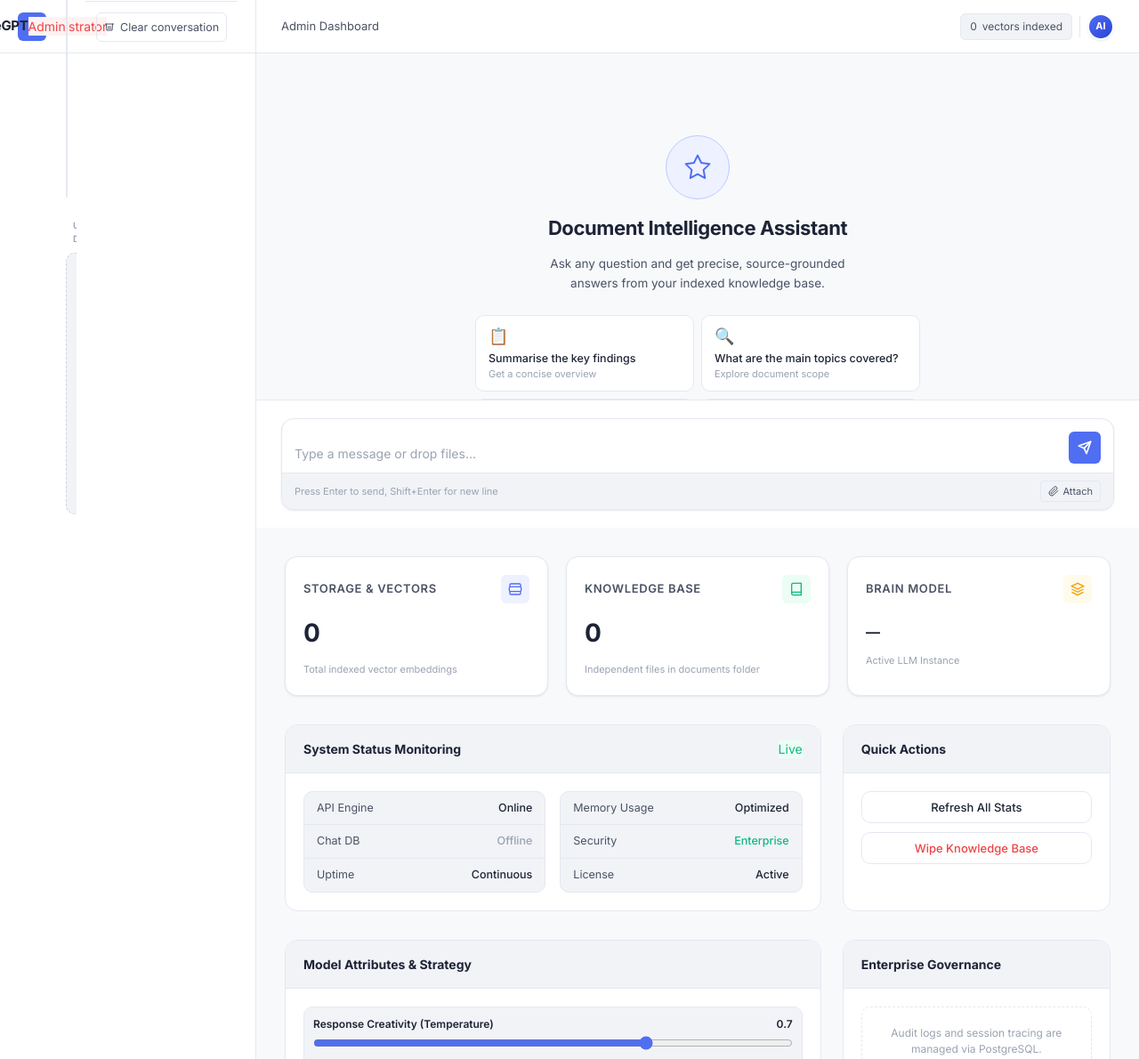
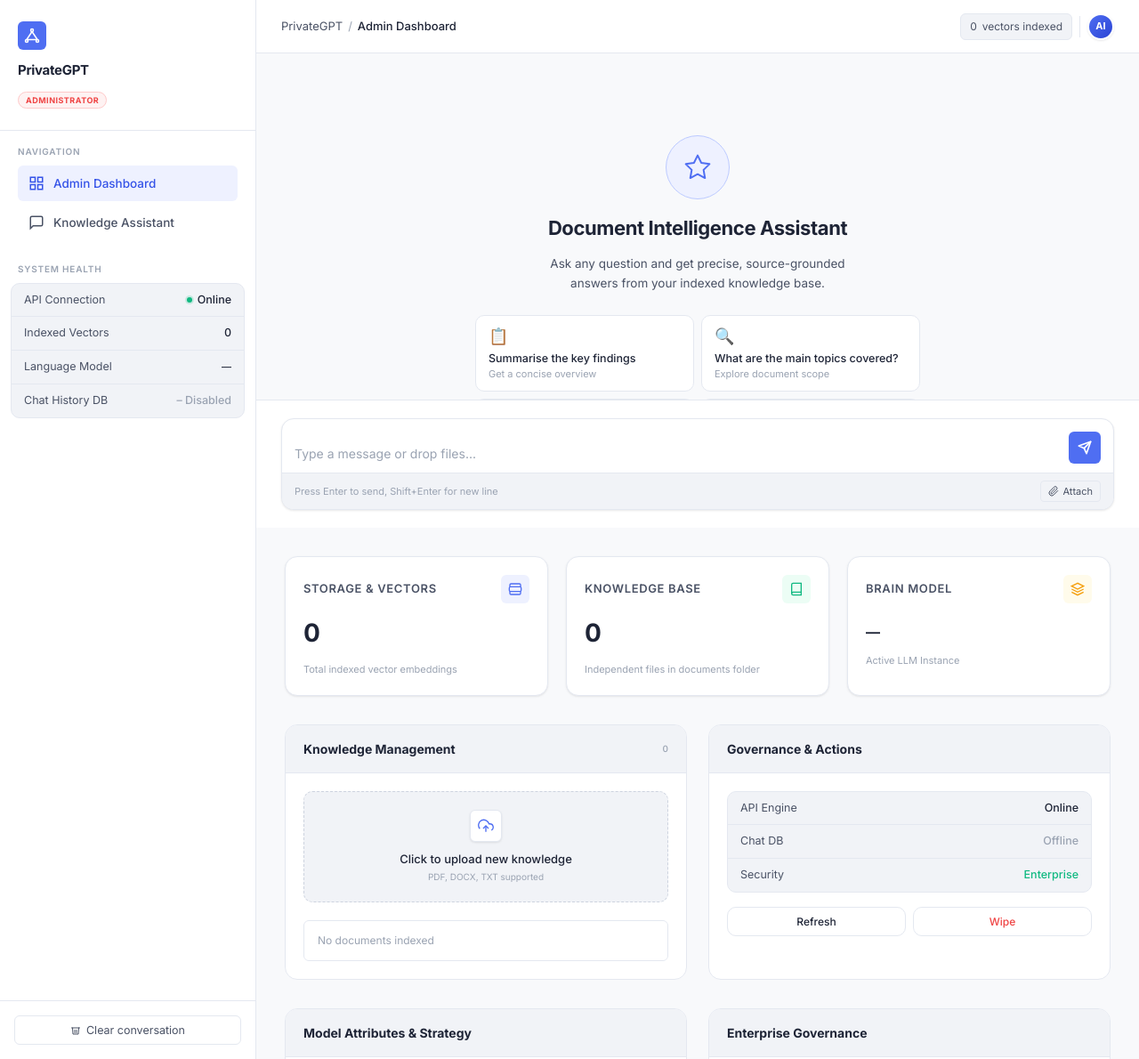
Before and after one commit to pseuaioffice/PrivateGPT, a Flask app: page /admin in a window 1280 px wide. Shown: the whole page at 89% size. Run offline with Flask 3, Linux system fonts and the light colour scheme; data that the repository does not hold is empty.

Commit message:
Fix Admin UI layout: resolve brand area overlaps, anchor sidebar footer, and improve vertical spacing

```diff
--- a/frontend/templates/index.html
+++ b/frontend/templates/index.html
@@ -114,11 +114,11 @@
 
     /* Sidebar header */
     .sidebar-brand {
-      height: var(--header-h);
-      display: flex;
-      align-items: center;
-      gap: 10px;
-      padding: 0 20px;
+      display: flex;
+      flex-direction: column;
+      align-items: flex-start;
+      gap: 12px;
+      padding: 24px 20px;
       border-bottom: 1px solid var(--border);
       flex-shrink: 0;
     }
@@ -144,6 +144,16 @@
       font-weight: 700;
       color: var(--text);
       letter-spacing: -.3px;
+    }
+
+    .brand-badge {
+      font-size: 9px;
+      font-weight: 700;
+      padding: 2px 8px;
+      border-radius: 99px;
+      text-transform: uppercase;
+      letter-spacing: 0.5px;
+      border: 1px solid var(--border);
     }
 
     .brand-badge.admin {
@@ -221,7 +231,7 @@
 
     .monitor-section {
       display: grid;
-      grid-template-columns: 2fr 1fr;
+      grid-template-columns: repeat(auto-fit, minmax(320px, 1fr));
       gap: 24px;
     }
 
@@ -596,8 +606,9 @@
 
     /* Sidebar footer */
     .sidebar-footer {
-      padding: 12px;
+      padding: 16px;
       border-top: 1px solid var(--border);
+      margin-top: auto;
       flex-shrink: 0;
     }
 
@@ -1477,7 +1488,6 @@
 
     <div class="sidebar-brand">
       <div class="brand-logo">
-        <!-- Logo: neural-ish icon -->
         <svg viewBox="0 0 24 24" fill="none" stroke="white" stroke-width="2" stroke-linecap="round"
           stroke-linejoin="round">
           <circle cx="12" cy="4" r="2" />
@@ -1487,14 +1497,16 @@
           <line x1="12" y1="6" x2="20" y2="18" />
           <line x1="4" y1="18" x2="20" y2="18" />
         </svg>
+      </div>
       <span class="brand-name">PrivateGPT</span>
       <span class="brand-badge admin">Administrator</span>
     </div>
+
     <div class="sidebar-body">
 
-        <!-- Admin Navigation -->
+      <!-- Sidebar Navigation (Always Visible) -->
       <div class="sidebar-section">
-          <div class="sidebar-section-label">Administration</div>
+        <div class="sidebar-section-label">Navigation</div>
         <div class="admin-menu">
           <div class="admin-menu-item active" id="menu-dash" onclick="showView('dash')">
             <svg viewBox="0 0 24 24" fill="none" stroke="currentColor" stroke-width="2" stroke-linecap="round">
@@ -1503,17 +1515,19 @@
               <rect x="14" y="14" width="7" height="7" />
               <rect x="3" y="14" width="7" height="7" />
             </svg>
-              Dashboard
+            Admin Dashboard
           </div>
           <div class="admin-menu-item" id="menu-chat" onclick="showView('chat')">
             <svg viewBox="0 0 24 24" fill="none" stroke="currentColor" stroke-width="2" stroke-linecap="round">
               <path d="M21 15a2 2 0 0 1-2 2H7l-4 4V5a2 2 0 0 1 2-2h14a2 2 0 0 1 2 2z" />
             </svg>
-              Live Chat
-            </div>
-          </div>
-        </div>
-
+            Knowledge Assistant
+          </div>
+        </div>
+      </div>
+
+      <!-- Chat-Specific Sidebar Content -->
+      <div id="sidebar-chat-content" style="display:none; flex: 1; flex-direction: column; overflow: hidden;">
         <!-- New conversation -->
         <div id="new-chat-container">
           <button class="new-chat-btn" id="new-chat-btn">
@@ -1538,8 +1552,38 @@
             <div class="doc-empty">Loading…</div>
           </div>
         </div>
-
-        <!-- Retrieval Settings -->
+      </div>
+
+      <!-- System Settings (Shared or Admin) -->
+      <div id="sidebar-settings-content">
+        <!-- System status -->
+        <div class="sidebar-section">
+          <div class="sidebar-section-label">System Health</div>
+          <div class="status-widget">
+            <div class="status-row">
+              <span class="status-key">API Connection</span>
+              <span class="status-val" id="conn-val">
+                <span class="dot" id="conn-dot"></span><span id="conn-text">Checking</span>
+              </span>
+            </div>
+            <div class="status-row">
+              <span class="status-key">Indexed Vectors</span>
+              <span class="status-val" id="vec-val">—</span>
+            </div>
+            <div class="status-row">
+              <span class="status-key">Language Model</span>
+              <span class="status-val" id="model-val" style="font-size:11px">—</span>
+            </div>
+            <div class="status-row">
+              <span class="status-key">Chat History DB</span>
+              <span class="status-val" id="db-status-val">—</span>
+            </div>
+          </div>
+        </div>
+      </div>
+
+      <!-- Retrieval Settings (Only in Chat mode) -->
+      <div id="sidebar-retrieval-settings" style="display:none">
         <div class="sidebar-section">
           <div class="sidebar-section-label">Retrieval Settings</div>
           <div class="status-widget">
@@ -1558,62 +1602,6 @@
               </div>
             </div>
           </div>
-        </div>
-
-        <!-- System status -->
-        <div class="sidebar-section">
-          <div class="sidebar-section-label">System Status</div>
-          <div class="status-widget">
-            <div class="status-row">
-              <span class="status-key">API Connection</span>
-              <span class="status-val" id="conn-val">
-                <span class="dot" id="conn-dot"></span><span id="conn-text">Checking</span>
-              </span>
-            </div>
-            <div class="status-row">
-              <span class="status-key">Indexed Vectors</span>
-              <span class="status-val" id="vec-val">—</span>
-            </div>
-            <div class="status-row">
-              <span class="status-key">Language Model</span>
-              <span class="status-val" id="model-val" style="font-size:11px">—</span>
-            </div>
-            <div class="status-row">
-              <span class="status-key">Chat History DB</span>
-              <span class="status-val" id="db-status-val">—</span>
-            </div>
-          </div>
-        </div>
-
-        <!-- Upload -->
-        <div class="sidebar-section" id="docs-section">
-          <div class="sidebar-section-label">Upload Document</div>
-          <div class="upload-zone" id="upload-zone">
-            <div class="upload-icon-wrap">
-              <svg viewBox="0 0 24 24" fill="none" stroke="currentColor" stroke-width="1.8" stroke-linecap="round"
-                stroke-linejoin="round">
-                <polyline points="16 16 12 12 8 16" />
-                <line x1="12" y1="12" x2="12" y2="21" />
-                <path d="M20.39 18.39A5 5 0 0 0 18 9h-1.26A8 8 0 1 0 3 16.3" />
-              </svg>
-            </div>
-            <div class="upload-title">Drop files here</div>
-            <div class="upload-sub">PDF · DOCX · TXT · MD · CSV</div>
-            <input type="file" id="file-input" accept=".pdf,.docx,.txt,.md,.csv" />
-            <div class="progress-bar-wrap" id="prog-wrap">
-              <div class="progress-bar-fill" id="prog-bar"></div>
-            </div>
-          </div>
-        </div>
-
-        <!-- Indexed files -->
-        <div class="sidebar-section" style="overflow:hidden">
-          <div class="sidebar-section-label" style="display:flex;justify-content:space-between;align-items:center">
-            <span>Indexed Files</span>
-            <span style="font-size:10px;font-weight:500;color:var(--text-3)" id="doc-count-label"></span>
-          </div>
-          <div class="doc-list" id="doc-list">
-            <div class="doc-empty">Loading documents…</div>
         </div>
       </div>
 
@@ -1640,7 +1628,9 @@
     <!-- Topbar -->
     <div class="topbar">
       <div class="topbar-breadcrumb">
-        <span class="bc-item">Admin Dashboard</span>
+        <span class="bc-item">PrivateGPT</span>
+        <span class="bc-sep">/</span>
+        <span class="bc-item active" id="breadcrumb-view">Admin Dashboard</span>
       </div>
 
       <div class="topbar-right">
@@ -1765,48 +1755,57 @@
       </div>
 
       <div class="monitor-section">
+        <!-- New Knowledge Management Panel in Dashboard -->
         <div class="panel">
           <div class="panel-header">
-            <div class="panel-title">System Status Monitoring</div>
-            <span class="brand-badge" id="dash-status-badge">Live</span>
-          </div>
-          <div class="panel-body">
-            <div style="display:grid; grid-template-columns: 1fr 1fr; gap: 16px;">
+            <div class="panel-title">Knowledge Management</div>
+            <span style="font-size:10px;font-weight:500;color:var(--text-3)" id="doc-count-label"></span>
+          </div>
+          <div class="panel-body" style="display:flex; flex-direction:column; gap:20px;">
+            <!-- Integrated Upload -->
+            <div class="upload-zone" id="upload-zone" style="padding: 20px;">
+              <div class="upload-icon-wrap" style="width:36px; height:36px;"><svg viewBox="0 0 24 24" fill="none"
+                  stroke="currentColor" stroke-width="1.8">
+                  <polyline points="16 16 12 12 8 16" />
+                  <line x1="12" y1="12" x2="12" y2="21" />
+                  <path d="M20.39 18.39A5 5 0 0 0 18 9h-1.26A8 8 0 1 0 3 16.3" />
+                </svg></div>
+              <div class="upload-title" style="font-size:13px">Click to upload new knowledge</div>
+              <div class="upload-sub" style="font-size:10px">PDF, DOCX, TXT supported</div>
+              <input type="file" id="file-input" accept=".pdf,.docx,.txt,.md,.csv" />
+              <div class="progress-bar-wrap" id="prog-wrap">
+                <div class="progress-bar-fill" id="prog-bar"></div>
+              </div>
+            </div>
+            <!-- Integrated Doc List -->
+            <div class="doc-list" id="doc-list"
+              style="max-height: 400px; overflow-y: auto; border: 1px solid var(--border); border-radius: var(--radius-sm); padding: 5px;">
+              <div class="doc-empty">Loading documents…</div>
+            </div>
+          </div>
+        </div>
+
+        <div class="panel">
+          <div class="panel-header">
+            <div class="panel-title">Governance & Actions</div>
+          </div>
+          <div class="panel-body" style="display:flex; flex-direction:column; gap:16px;">
             <div class="status-widget">
               <div class="status-row"><span class="status-key">API Engine</span><span
                   class="status-val online">Online</span></div>
               <div class="status-row"><span class="status-key">Chat DB</span><span class="status-val"
                   id="dash-db-val">—</span></div>
-                <div class="status-row"><span class="status-key">Uptime</span><span class="status-val">Continuous</span>
-                </div>
-              </div>
-              <div class="status-widget">
-                <div class="status-row"><span class="status-key">Memory Usage</span><span
-                    class="status-val">Optimized</span></div>
               <div class="status-row"><span class="status-key">Security</span><span class="status-val"
                   style="color:var(--success)">Enterprise</span></div>
-                <div class="status-row"><span class="status-key">License</span><span class="status-val">Active</span>
-                </div>
-              </div>
-            </div>
-          </div>
-        </div>
-
-        <div class="panel">
-          <div class="panel-header">
-            <div class="panel-title">Quick Actions</div>
-          </div>
-          <div class="panel-body" style="display:flex; flex-direction:column; gap:10px;">
+            </div>
+            <div style="display:flex; gap:8px;">
               <button class="new-chat-btn"
-              style="background:var(--surface); color:var(--text); border-color:var(--border)"
-              onclick="fetchDocs(); fetchStatus();">
-              Refresh All Stats
-            </button>
+                style="flex:1; background:var(--surface); color:var(--text); border-color:var(--border); font-size:12px; padding:8px"
+                onclick="fetchDocs(); fetchStatus();">Refresh</button>
               <button class="new-chat-btn"
-              style="background:var(--surface); color:var(--danger); border-color:var(--border)"
-              onclick="clearCollection()">
-              Wipe Knowledge Base
-            </button>
+                style="flex:1; background:var(--surface); color:var(--danger); border-color:var(--border); font-size:12px; padding:8px"
+                onclick="clearCollection()">Wipe</button>
+            </div>
           </div>
         </div>
       </div>
@@ -2149,17 +2148,28 @@
       document.getElementById('dash-view').classList.remove('active');
       document.getElementById('chat-view').style.display = 'none';
 
-      // Sidebar context visibility
-      const chatContext = ['new-chat-container', 'chat-history-list'].map(id => $(id));
+      const chatSidebar = $('sidebar-chat-content');
+      const settingsSidebar = $('sidebar-settings-content');
+      const retrievalSidebar = $('sidebar-retrieval-settings');
+      const sideFooter = document.querySelector('.sidebar-footer');
+      const breadcrumb = $('breadcrumb-view');
 
       if (view === 'dash') {
         document.getElementById('menu-dash').classList.add('active');
         document.getElementById('dash-view').classList.add('active');
-        chatContext.forEach(el => { if (el) el.parentElement.style.display = 'none'; });
+        if (chatSidebar) chatSidebar.style.display = 'none';
+        if (retrievalSidebar) retrievalSidebar.style.display = 'none';
+        if (settingsSidebar) settingsSidebar.style.display = 'block';
+        if (sideFooter) sideFooter.style.display = 'none';
+        if (breadcrumb) breadcrumb.textContent = 'Admin Dashboard';
       } else {
         document.getElementById('menu-chat').classList.add('active');
         document.getElementById('chat-view').style.display = 'flex';
-        chatContext.forEach(el => { if (el) el.parentElement.style.display = ''; });
+        if (chatSidebar) chatSidebar.style.display = 'flex';
+        if (retrievalSidebar) retrievalSidebar.style.display = 'block';
+        if (settingsSidebar) settingsSidebar.style.display = 'none';
+        if (sideFooter) sideFooter.style.display = 'block';
+        if (breadcrumb) breadcrumb.textContent = 'Knowledge Assistant';
       }
     }
 
```
Lines whose indentation alone changed are shown as unchanged.
